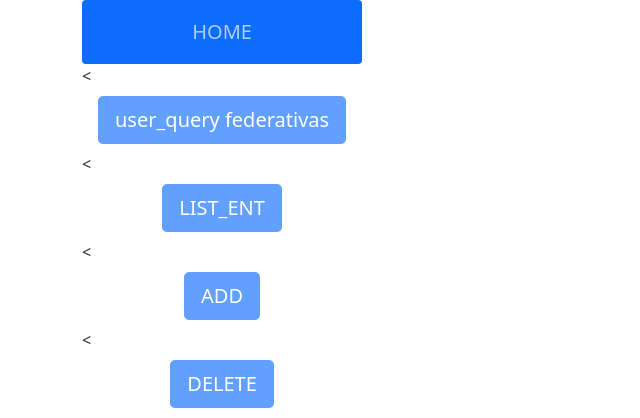
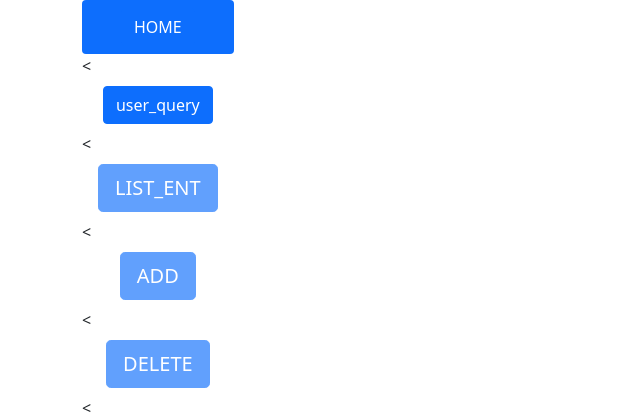
Before and after one commit to urdaibayc/leyes_del_territorio, a Flask app: template templates/add.html in a window 1280 px wide. Shown: the top 418 px of the page, without its empty margins (0-640 px from the left). Run offline with Flask 2, Linux system fonts and the light colour scheme; the template is opened without the code that fills it, so the values that code supplies are empty.

Commit message:
added all templates

```diff
--- a/templates/base.html
+++ b/templates/base.html
@@ -17,28 +17,33 @@
 		  <div class="nav flex-column nav-pills me-3" id="v-pills-tab" role="tablist" aria-orientation="vertical">
 
 		  	<!-- HOME -->
-		    <button class="nav-link active" id="v-pills-home-tab" data-bs-toggle="pill" data-bs-target="#v-pills-home" type="button" role="tab" aria-controls="v-pills-home" aria-selected="true"><a href="#" class="btn btn-primary btn-lg disabled" tabindex="-1" role="button">HOME</a>
+		    <button class="nav-link active" id="v-pills-home-tab" data-bs-toggle="pill" data-bs-target="#v-pills-home" type="button" role="tab" aria-controls="v-pills-home" aria-selected="true">
+		    	<a href="{{url_for(home.html)}}" class="btn btn-primary" tabindex="-1" role="button">HOME</a>
 		    </button>
 
 		    <<!--user_query -->
-		    <button class="nav-link" id="v-pills-user_query-tab" data-bs-toggle="pill" data-bs-target="#v-pills-user_query" type="button" role="tab" aria-controls="v-pills-user_query" aria-selected="false"><a href="#" class="btn btn-primary btn-lg disabled" tabindex="-1" role="button">user_query federativas</a>
+		    <button class="nav-link" id="v-pills-user_query-tab" data-bs-toggle="pill" data-bs-target="#v-pills-user_query" type="button" role="tab" aria-controls="v-pills-user_query" aria-selected="false">
+		    	<a href="{{url_for(user_query.html)}}" class="btn btn-primary" tabindex="-1" role="button">user_query</a>
 		    </button>
 
 		    <<!--LIST_ENT -->
-		    <button class="nav-link" id="v-pills-entidades-tab" data-bs-toggle="pill" data-bs-target="#v-pills-entidades" type="button" role="tab" aria-controls="v-pills-entidades" aria-selected="false"><a href="#" class="btn btn-primary btn-lg disabled" tabindex="-1" role="button">LIST_ENT</a>
+		    <button class="nav-link" id="v-pills-entidades-tab" data-bs-toggle="pill" data-bs-target="#v-pills-entidades" type="button" role="tab" aria-controls="v-pills-entidades" aria-selected="false">
+		    	<a href="{{url_for(list_entidades.html)}}" class="btn btn-primary btn-lg disabled" tabindex="-1" role="button">LIST_ENT</a>
 		    </button>
 
 		    <<!--ADD -->
-		    <button class="nav-link" id="v-pills-add-tab" data-bs-toggle="pill" data-bs-target="#v-pills-add" type="button" role="tab" aria-controls="v-pills-add" aria-selected="false"><a href="#" class="btn btn-primary btn-lg disabled" tabindex="-1" role="button">ADD</a>
+		    <button class="nav-link" id="v-pills-add-tab" data-bs-toggle="pill" data-bs-target="#v-pills-add" type="button" role="tab" aria-controls="v-pills-add" aria-selected="false">
+		    	<a href="{{url_for(add.html)}}" class="btn btn-primary btn-lg disabled" tabindex="-1" role="button">ADD</a>
 		    </button>
 
 		    <<!--DEL -->
-		    <button class="nav-link" id="v-pills-delete-tab" data-bs-toggle="pill" data-bs-target="#v-pills-delete" type="button" role="tab" aria-controls="v-pills-delete" aria-selected="false"><a href="#" class="btn btn-primary btn-lg disabled" tabindex="-1" role="button">DELETE</a>
+		    <button class="nav-link" id="v-pills-delete-tab" data-bs-toggle="pill" data-bs-target="#v-pills-delete" type="button" role="tab" aria-controls="v-pills-delete" aria-selected="false">
+		    	<a href="{{url_for(delete.html)}}" class="btn btn-primary btn-lg disabled" tabindex="-1" role="button">DELETE</a>
 		    </button>
 
 		    <<!--LOG IN -->
 		    <button class="nav-link" id="v-pills-login-tab" data-bs-toggle="pill" data-bs-target="#v-pills-login" type="button" role="tab" aria-controls="v-pills-login" aria-selected="false">
-		    	<a href="#" class="btn btn-primary btn-lg disabled" tabindex="-1" role="button">LOG IN</a>
+		    	<a href="{{url_for(login.html)}}" class="btn btn-primary btn-lg disabled" tabindex="-1" role="button">LOG IN</a>
 		    </button>
 
 		    <<!--SIGN UP -->
```
